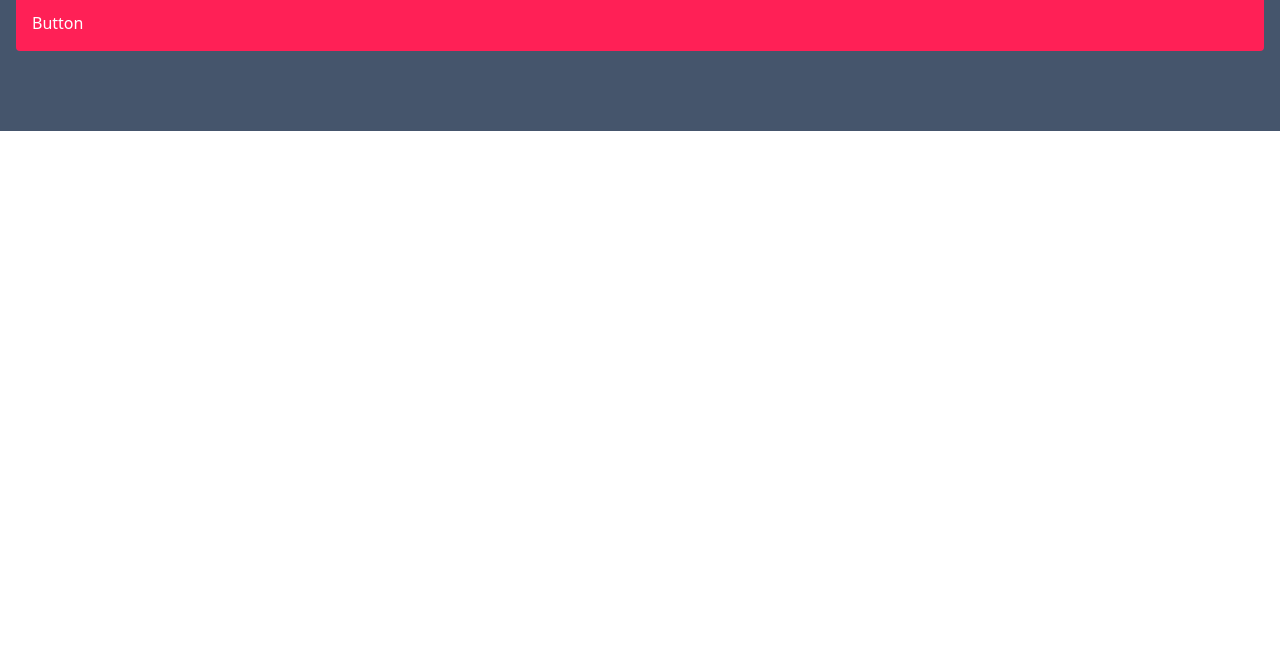
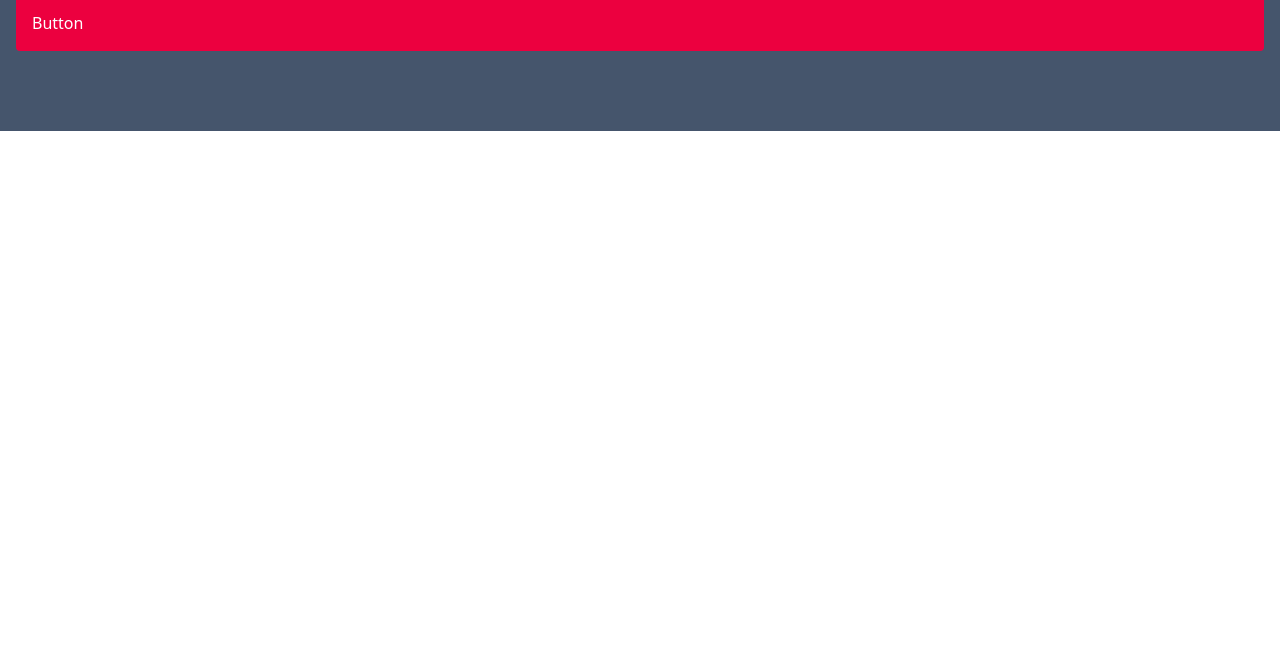
Before and after one commit to SteNuf/Modul12Tailwind, a plain HTML site: page index.html in a window 1280 px wide. Shown: the part 141-800 px from the top of the page. Drawn offline with nearby package versions, Linux system fonts and the light colour scheme.

Commit message:
Hover in Tailwind.

```diff
--- a/index.html
+++ b/index.html
@@ -9,7 +9,11 @@
   <body>
     <div class="bg-slate-600 text-white py-20 px-4">
       <h1 class="text-4xl font-bold text-blue-400">Hallo Test</h1>
-      <a href="" class="rounded bg-rose-500 p-4 block mt-4">Button</a>
+      <a
+        href=""
+        class="rounded bg-rose-600 p-4 block mt-4 hover:bg-rose-500 transition-all"
+        >Button</a
+      >
     </div>
   </body>
 </html>
```
